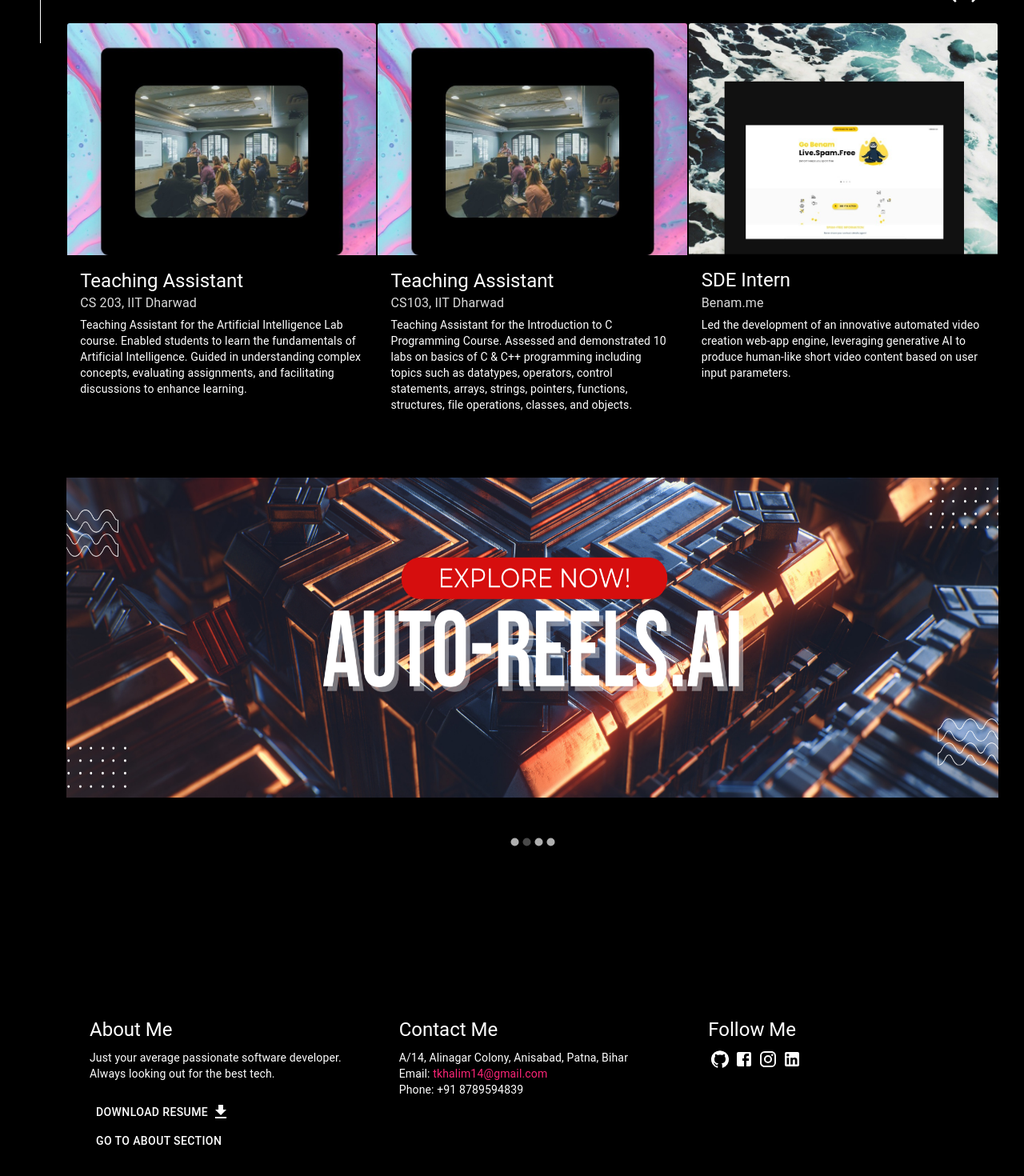
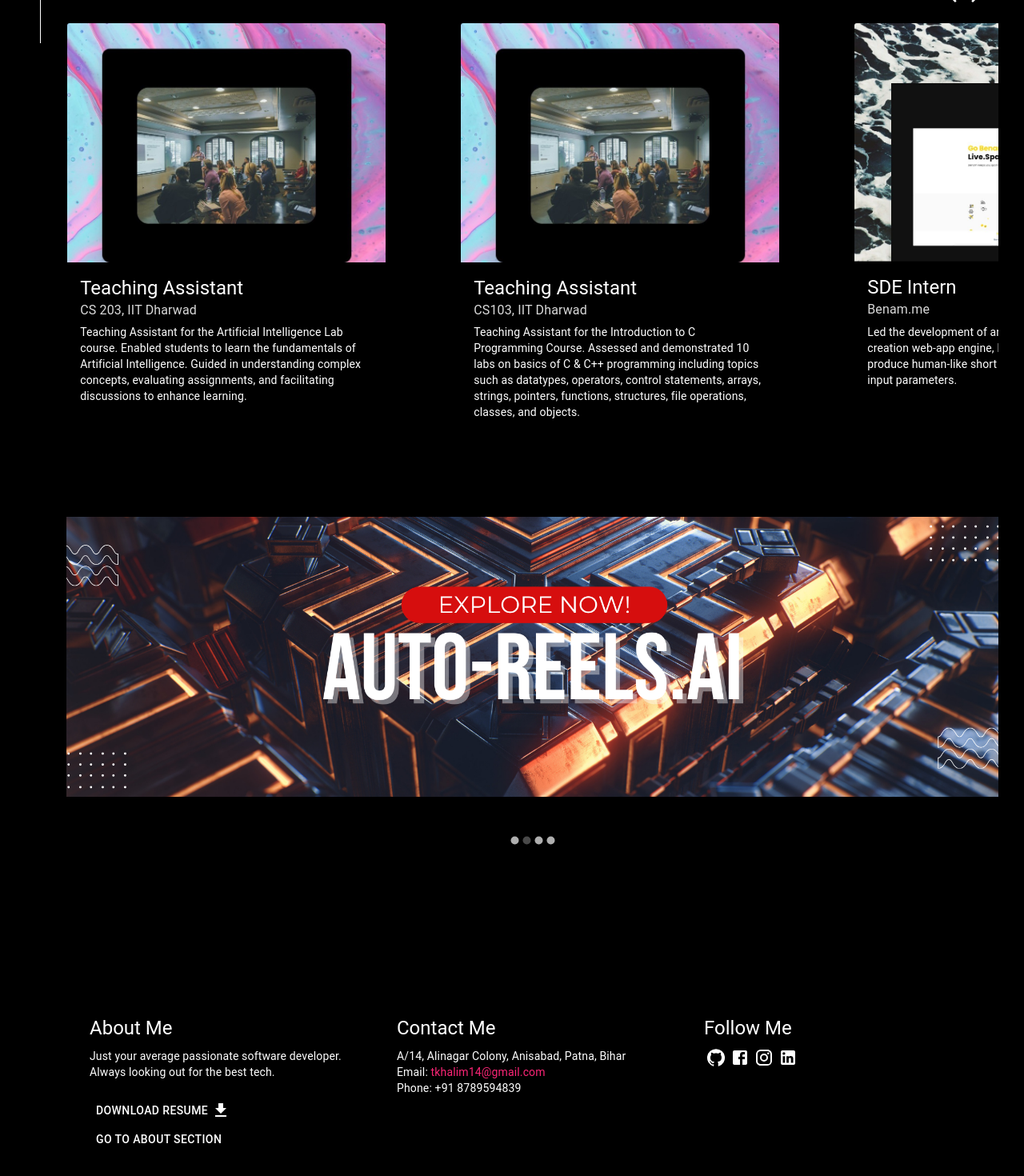
Before and after one commit to tkhalim14/portfolio, a React app: page / in a window 1280 px wide. Shown: the part 746-2216 px from the top of the page at 80% size. Built offline with nearby package versions, Linux system fonts and the light colour scheme; a web font is replaced by a local one.

Commit message:
Updated to v2.1

```diff
--- a/src/App.css
+++ b/src/App.css
@@ -8,5 +8,4 @@
 .footerContent{
   position:'relative';
   bottom: 0;
-  margin-left: 4rem;
 }
--- a/src/App.js
+++ b/src/App.js
@@ -34,9 +34,9 @@
             <Route path='/Projects' element={<Projects/>}/>
           </Routes>
         </Box>
-        <div className='footerContent'>
+        <Box className='footerContent' sx={{ml: {xs: '2rem', md: '4rem'}}}>
           <Footer/>
-        </div>
+        </Box>
       </Box>
       </HashRouter>
     </ThemeProvider>
--- a/src/Components/Footer/index.js
+++ b/src/Components/Footer/index.js
@@ -38,10 +38,10 @@
     <Box
       sx={{
         backgroundColor: 'primary.main',
-        p: 6,
+        p: {xs: 0, md: 6},
       }}
     >
-        <Grid container spacing={5}>
+        <Grid container spacing={4}>
           <Grid item xs={12} sm={4}>
             <FooterSection
               title={"About Me"}
--- a/src/Pages/AboutMe/index.js
+++ b/src/Pages/AboutMe/index.js
@@ -62,7 +62,17 @@
                       <Typography variant='h4' component={"div"}>
                         <LazyLoad>
                           <Grow in={true}>
-                            <Avatar alt="profilepic" src={ProfileImg} sx={{minHeight: 100, minWidth: 100, height: 180, width: 180, marginBottom: 3}} align="left"/>
+                            <Avatar
+                              alt="profilepic"
+                              src={ProfileImg}
+                              sx={{
+                                minHeight: 100,
+                                minWidth: 100,
+                                height: 180,
+                                width: 180,
+                                marginBottom: 3,
+                                border: `4px solid #FFF`
+                              }} align="left"/>
                           </Grow >
                         </LazyLoad>
                       </Typography>
--- a/src/Pages/Home/components/card.js
+++ b/src/Pages/Home/components/card.js
@@ -10,7 +10,7 @@
 
 const CardComponent = ({title, subtitle, image, description}) => {
     return (
-        <Card sx={{ maxWidth: 400 }} variant="outlined">
+        <Card sx={{ width: 400 }} variant="outlined">
             <CardActionArea>
                 <CardMedia
                     component="img"
--- a/src/Pages/Home/index.js
+++ b/src/Pages/Home/index.js
@@ -18,7 +18,7 @@
 const Item = (props) => {
   return (
       <Box style={{padding: '2rem', display:'flex', flexDirection: 'row', justifyContent:'center'}}>
-          <img src={props.item.url} style={{ minWidth: '100%', minHeight: '50vh' }} alt={props.item.url}/>
+          <img src={props.item.url} style={{ minWidth: '100%', minHeight: '25vmin' }} alt={props.item.url}/>
       </Box>
   );
 }
@@ -26,17 +26,18 @@
 const Home = () => {
   const [isLoading, setIsLoading] = useState(true);
 
-  const [carouselIndex, setCarouselIndex] = useState(0);
-
-  const handleNav = (index) => {
-    const length=experiences.length;
-    const end=index+3;
-    if(end>length || index<0){
-      return;
-    }
-    else{
-      setCarouselIndex(index);
-    }
+  const handleNav = (id, direction) => {
+    const element = document.getElementById(id);
+    if(direction==="left")
+      element.scrollTo({
+        left: element.scrollLeft-490,
+        behavior: 'smooth'
+      });
+    else
+      element.scrollTo({
+        left: element.scrollLeft+490,
+        behavior: 'smooth'
+      });
   }
 
   // const [svgData, setsvgData] = useState();
@@ -93,32 +94,22 @@
             </Grid>
           </Grid>
           <Box name="controls" style={{display:'flex', justifyContent:'flex-end', padding: '1rem'}}>
-            <button onClick={() => handleNav(carouselIndex-1)} style={{all: 'unset', cursor: 'pointer', color: colors[2]}}>
+            <button onMouseDown={() => handleNav("star-experiences", "left")} style={{all: 'unset', cursor: 'pointer', color: colors[2]}}>
               <ArrowBackIos/>
             </button>
-            <button onClick={() => handleNav(carouselIndex+1)} style={{all: 'unset', cursor: 'pointer', color: colors[2]}}>
+            <button onMouseDown={() => handleNav("star-experiences", "right")} style={{all: 'unset', cursor: 'pointer', color: colors[2]}}>
               <ArrowForwardIos/>
             </button>
           </Box>
-          <Grid container>
+          <Box sx={{display: 'flex', flexDirection: 'row', gap: 24, width: '100%', overflow: 'hidden'}} id="star-experiences">
             {experiences.map((ele, index) => {
-              const valid = index>=carouselIndex && index<carouselIndex+3;
-              if(valid){
-                return(
-                  <Grid className='experience-item' key={'exp'+index} item xs={12} md={4}>
-                    <Card {...ele}/>
-                  </Grid>
-                );
-              }
-              else{
-                return(
-                  <Grid className='experience-item-none' key={'exp'+index} item xs={12} md={4}>
-                    <Card {...ele}/>
-                  </Grid>
-                );
-              }
+              return(
+                <Box key={'exp'+index} sx={{width: '300px'}}>
+                  <Card {...ele}/>
+                </Box>
+              );
             })}
-          </Grid>
+          </Box>
       </Box>
       <Box style={{display:'flex', justifyContent:'center', flexDirection: 'row'}}>
           <Carousel items={banners} renderItems={Item}/>
```
